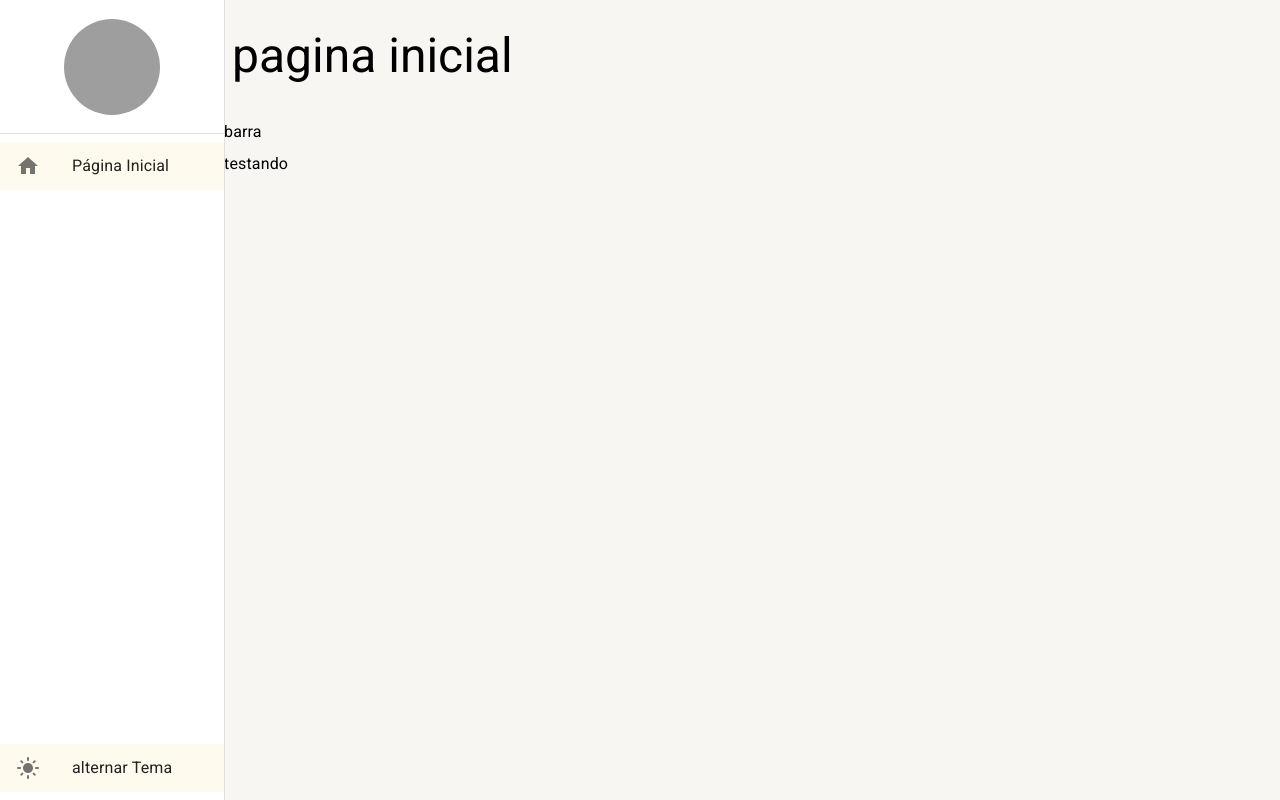
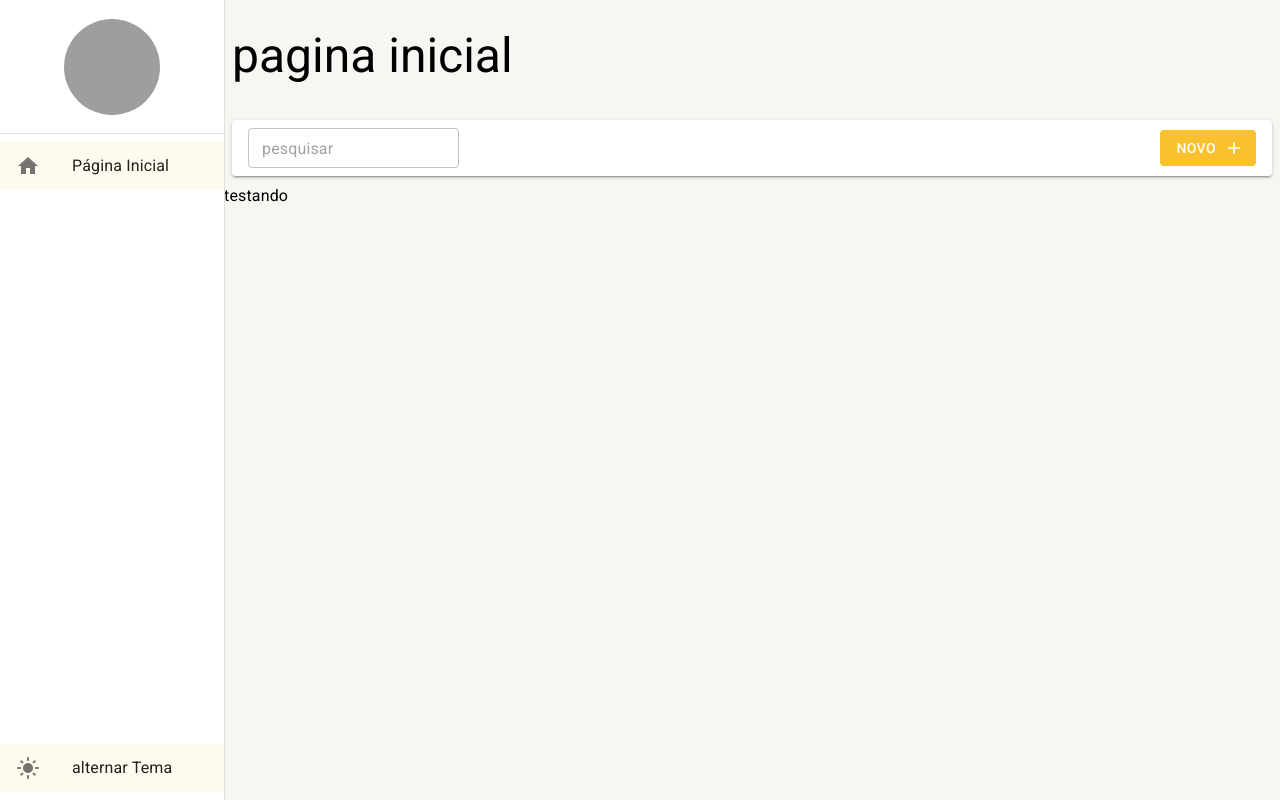
Before and after one commit to KaykyRenner/barberShop-front, a React (Vite) app: page /pagina-inicial in a window 1280 px wide. Built offline with nearby package versions, Linux system fonts and the light colour scheme; grey boxes are pictures that could not be loaded.

Commit message:
feat: adcionando funcoes em ferramenta de listagem

```diff
--- a/src/pages/dashBord/dashBord.jsx
+++ b/src/pages/dashBord/dashBord.jsx
@@ -1,10 +1,15 @@
-import LayoutBaseDePagina from "../../shared/layouts/layoutBaseDePagina"
+import FerramentasDeListagem from "../../shared/components/barraDeferramentas/FerramentasDeListagem";
+import LayoutBaseDePagina from "../../shared/layouts/layoutBaseDePagina";
+
 function DashBord() {
-    return (
-     <LayoutBaseDePagina titulo="pagina inicial" barraDeFerramentas="barra">
-        testando
-     </LayoutBaseDePagina>
-    )
-  }
+  return (
+    <LayoutBaseDePagina
+      titulo="pagina inicial"
+      barraDeFerramentas={<FerramentasDeListagem mostrarInputBusca />}
+    >
+      testando
+    </LayoutBaseDePagina>
+  );
+}
 
-  export default DashBord
+export default DashBord;
--- /dev/null
+++ b/src/shared/components/barraDeferramentas/FerramentasDeListagem.jsx
@@ -0,0 +1,57 @@
+import { Box, TextField, Button, Paper, useTheme, Icon } from "@mui/material";
+import PropTypes from "prop-types";
+
+const FerramentasDeListagem = ({
+  textoDeBusca = "",
+  mostrarInputBusca = false,
+  aoMudarTextoDeBusca,
+  tesxtoBotaoNovo = "novo",
+  mostrarBotaoNovo = true,
+  aoClicarEmNovo,
+}) => {
+  const theme = useTheme();
+  return (
+    <Box
+      component={Paper}
+      elevation={2}
+      height={theme.spacing(5)}
+      display="flex"
+      gap={theme.spacing(1)}
+      marginX={theme.spacing(1)}
+      padding={theme.spacing(1)}
+      paddingX={theme.spacing(2)}
+      alignItems="center"
+    >
+      <Box flex={1}>
+        {mostrarInputBusca && (
+          <TextField
+            value={textoDeBusca}
+            onChange={(e) => e && aoMudarTextoDeBusca(e.target.value)}
+            size="small"
+            placeholder="pesquisar"
+          />
+        )}
+      </Box>
+      {mostrarBotaoNovo && (
+        <Button
+          onChange={(e) => e && aoClicarEmNovo(e.target.value)}
+          variant="contained"
+          color="primary"
+          disableElevation
+          endIcon={<Icon>add</Icon>}
+        >
+          {tesxtoBotaoNovo}
+        </Button>
+      )}
+    </Box>
+  );
+};
+FerramentasDeListagem.prototype = {
+  textoDeBusca: PropTypes.string,
+  mostrarInputBusca: PropTypes.bool,
+  aoMudarTextoDeBusca: PropTypes.func,
+  tesxtoBotaoNovo: PropTypes.string,
+  mostrarBotaoNovo: PropTypes.bool,
+  aoClicarEmNovo: PropTypes.func,
+};
+export default FerramentasDeListagem;
```
